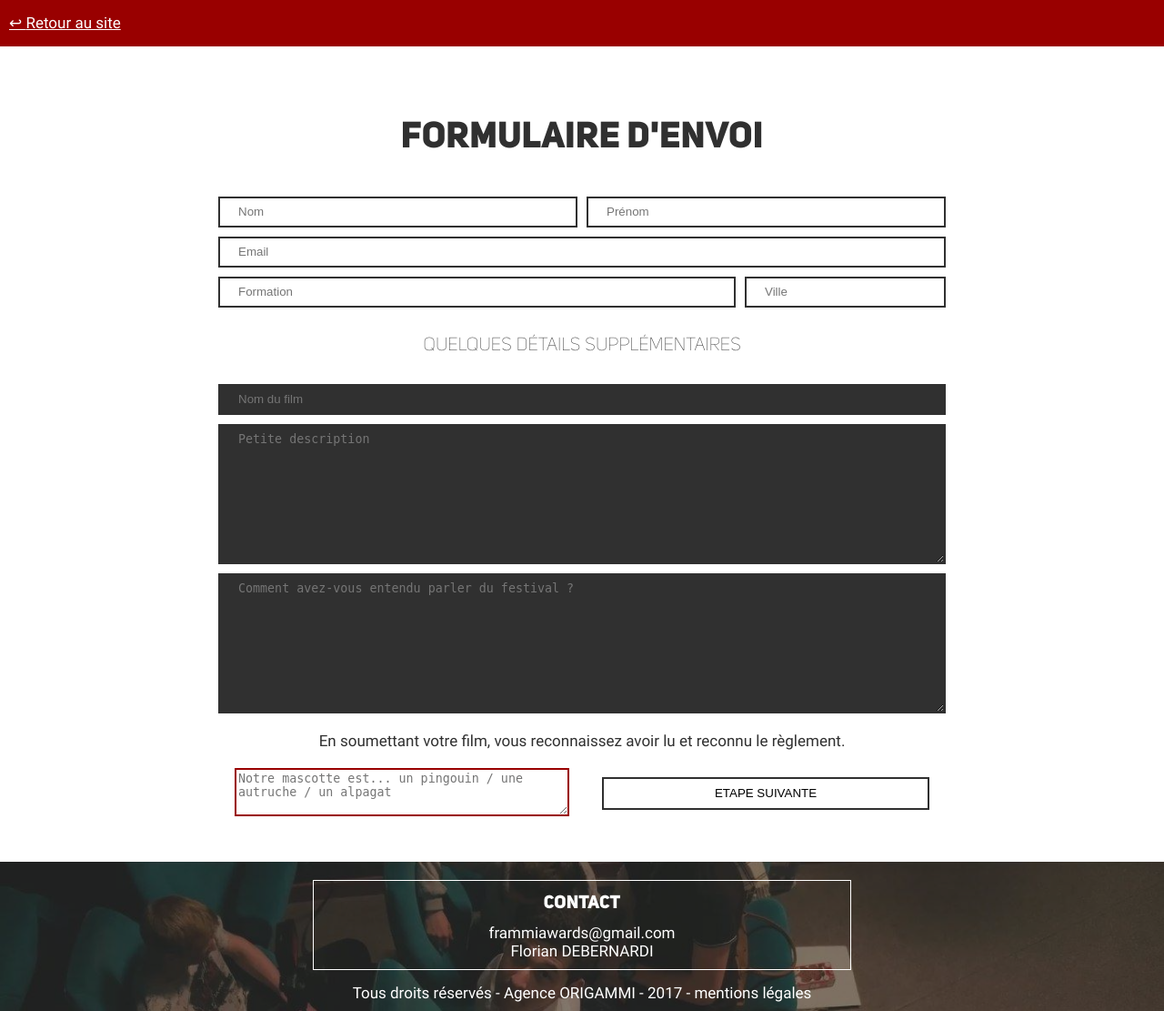
After one commit to AntoineCabrol/FRAMMIawards2018, a PHP site: page /pages/inscription.php in a window 1280 px wide. The commit adds this page. Shown: the whole page at 91% size. Run offline with PHP 8.4, Linux system fonts and the light colour scheme.

Commit message:
page envoi film v1

```diff
--- a/global.css
+++ b/global.css
@@ -781,7 +781,7 @@ footer#contact > div {
 body#pages{border: 0;}
         #pages .header {
         	background-color: #990000;
-        	color: white;
+        	color: #FFF;
         	margin: 0;
         	text-align: left;}
                 #pages .retour {
@@ -801,6 +801,54 @@ body#pages{border: 0;}
         	font-size: 20px;}
         #pages p {margin-top: 0;}
                 #pages h2+p {margin-top: 0;}
+
+#pages #envoi {
+        display: flex;
+        flex-flow: wrap;}
+        #pages #envoi input {
+                opacity: 1;
+                position: inherit;}
+        #pages #envoi h1,
+        #pages #envoi h2,
+        #pages #envoi p {width: 100%; text-align: center;}
+                #pages #envoi h1 {margin-bottom: 40px;}
+                #pages #envoi h2 {margin: 30px 0;}
+                #pages #envoi p {margin: 20px 0;}
+        #pages #envoi .light,
+        #pages #envoi .dark {
+                border: 2px solid #303030;
+                width: auto;
+                line-height: 30px;
+                padding: 0 20px;
+                box-sizing: border-box;}
+        #pages #envoi .light:nth-of-type(1) {flex: 1; margin-right: 5px;}
+        #pages #envoi .light:nth-of-type(2) {flex: 1; margin-left: 5px;}
+        #pages #envoi .light:nth-of-type(3) {width: 100%; margin: 10px 0;}
+        #pages #envoi .light:nth-of-type(4) {flex: 3; margin-right: 5px;}
+        #pages #envoi .light:nth-of-type(5) {flex: 1; margin-left: 5px;}
+        #pages #envoi .dark {
+                width: 100%;
+                background-color: #303030;
+                color: #FFF;}
+        #pages #envoi .dark:nth-of-type(1) {margin: 10px 0;}
+        #pages #envoi .captcha,
+        #pages #envoi input[type="button"] {
+                max-width: 360px;
+                margin: auto;
+                width: 100%;}
+                #pages #envoi .captcha {
+                        color: #990000;
+                        border: 2px solid #990000;}
+                #pages #envoi input[type="button"] {
+                        border: 2px solid #303030;
+                        line-height: 30px;
+                        background: transparent;
+                        margin-top: 10px;}
+                        #pages #envoi input[type="button"]:hover,
+                        #pages #envoi input[type="button"]:active {
+                                background: #303030;
+                                color: #FFF;}
+
 
 
 
--- a/include/inc_details-inscription.php
+++ b/include/inc_details-inscription.php
@@ -30,6 +30,6 @@
 <p>
         En cliquant sur participer, vous acceptez les conditions de participation et vous allez être redirigé vers la page de dépôt.
 </p>
-<form method="post" action="../pages/inscription.php">
+<form method="post" action="https://mmi.univ-smb.fr/~cabrola/FRAMMIawards/pages/inscription.php">
         <input type="submit" value="formulaire" class="formulaire"/>
 </form>
--- /dev/null
+++ b/pages/inscription.php
@@ -0,0 +1,39 @@
+<!doctype html> <!--veut dire que l'on est en html 5-->
+<html lang="fr">
+	<head>
+		<?php include("../include/inc_meta.php") ?>
+                <?php include("../include/inc_analytics.php") ?>
+		<link rel="stylesheet" href="../global.css" />
+		<title>FRAMMI - Formulaire d'envoi</title>
+	</head>
+
+	<body id="pages">
+
+		<div class="header">
+			<a href="../index.php"><p class="retour">Retour au site </p></a>
+		</div>
+
+		<div class="corps"  id="envoi">
+			<h1 class="grosh1">FORMULAIRE D'ENVOI</h1>
+			<input type="text" placeholder="Nom" class="light"/>
+			<input type="text" placeholder="Prénom" class="light"/>
+			<input type="email" placeholder="Email" class="light"/>
+			<input type="text" placeholder="Formation" class="light"/>
+			<input type="text" placeholder="Ville" class="light"/>
+			<h2>Quelques détails supplémentaires</h2>
+			<input placeholder="Nom du film" rows="1" class="dark"/>
+			<textarea placeholder="Petite description" rows="5" class="dark"></textarea>
+			<textarea placeholder="Comment avez-vous entendu parler du festival ?" rows="5" class="dark"></textarea>
+
+			<p>En soumettant votre film, vous reconnaissez avoir lu et reconnu le <a href="https://mmi.univ-smb.fr/~cabrola/FRAMMIawards/pages/reglement.php">règlement</a>.</p>
+
+			<textarea class="captcha" placeholder="Notre mascotte est... un pingouin / une autruche / un alpagat" rows="3"></textarea>
+			<input type="button" value="ETAPE SUIVANTE"/>
+
+		</div>
+
+	<?php include("../include/inc_pied.php") ?>
+
+	</body>
+
+</html>
```
